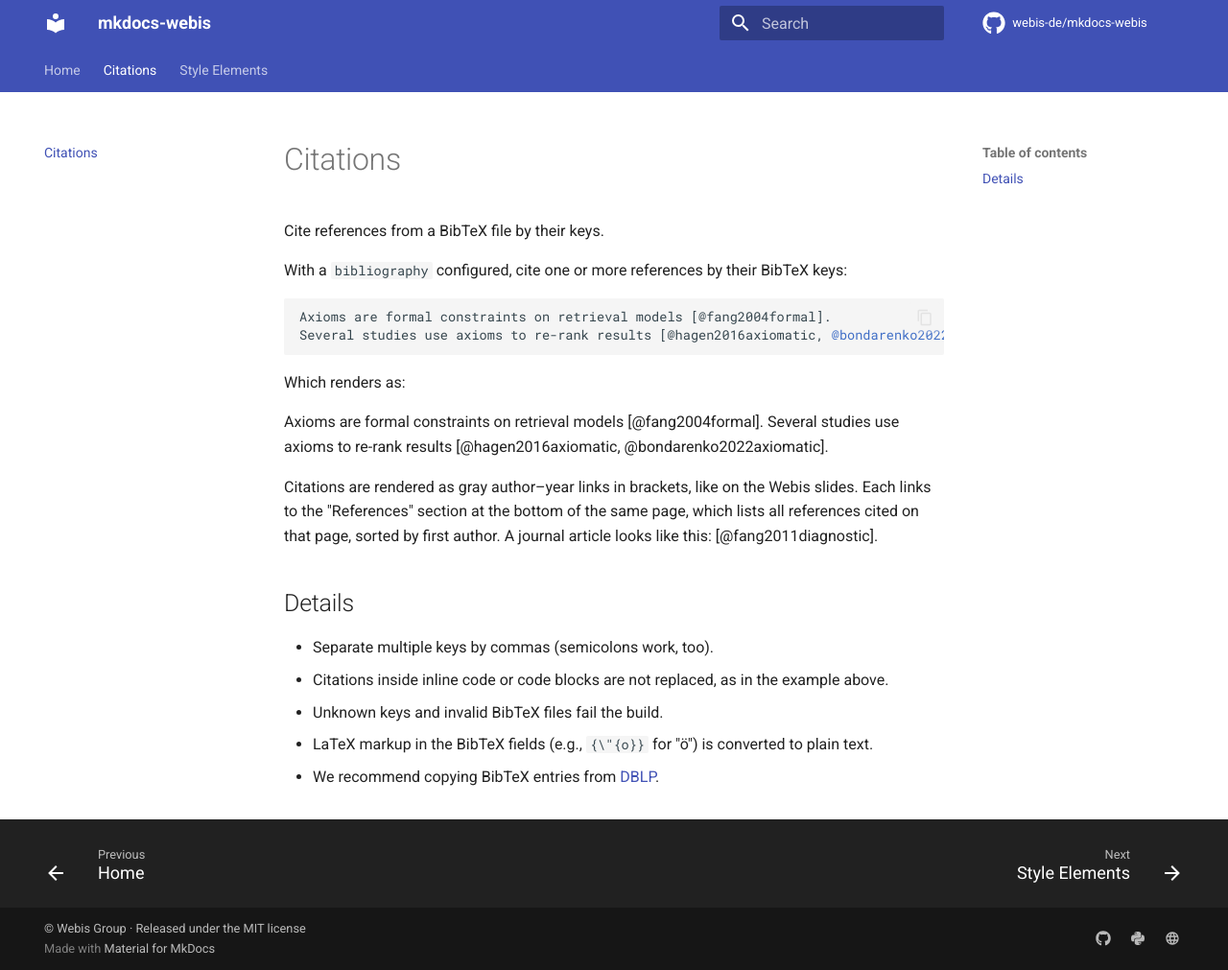
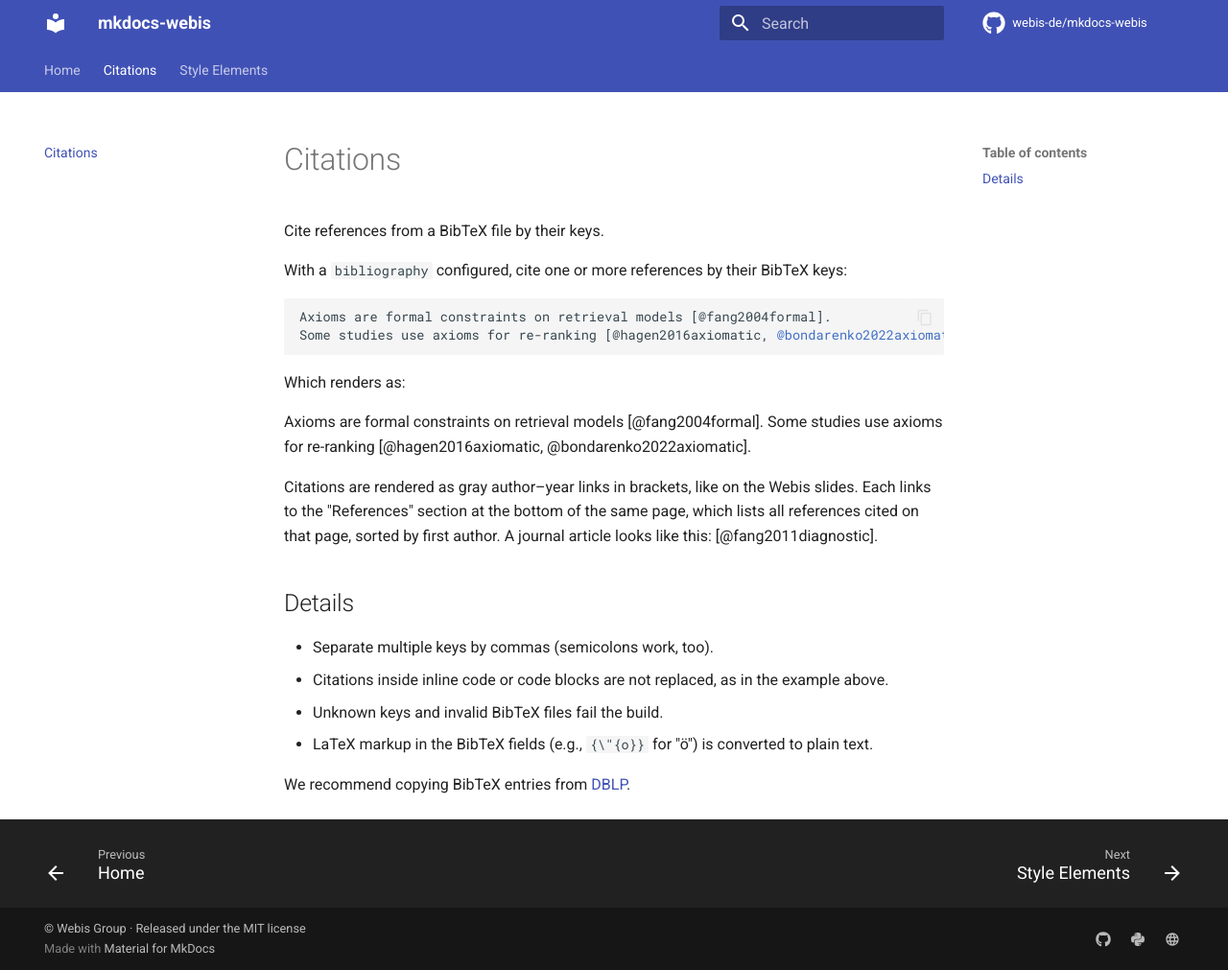
Before and after one commit to webis-de/mkdocs-webis, an MkDocs documentation site: the page built from docs/citations.md, in a window 1280 px wide and 1011 px high. Shown: the whole window at 96% size. Built offline with MkDocs 1.6.1 and Material for MkDocs 9.7.7, drawn with Linux system fonts in a browser that asks for light colours; comment, search, counter and statistics services are not loaded.

Commit message:
Imporve documentation

````diff
--- a/docs/citations.md
+++ b/docs/citations.md
@@ -6,13 +6,13 @@ With a `bibliography` configured, cite one or more references by their BibTeX ke
 
 ```markdown
 Axioms are formal constraints on retrieval models [@fang2004formal].
-Several studies use axioms to re-rank results [@hagen2016axiomatic, @bondarenko2022axiomatic].
+Some studies use axioms for re-ranking [@hagen2016axiomatic, @bondarenko2022axiomatic].
 ```
 
 Which renders as:
 
 Axioms are formal constraints on retrieval models [@fang2004formal].
-Several studies use axioms to re-rank results [@hagen2016axiomatic, @bondarenko2022axiomatic].
+Some studies use axioms for re-ranking [@hagen2016axiomatic, @bondarenko2022axiomatic].
 
 Citations are rendered as gray author–year links in brackets, like on the Webis slides.
 Each links to the "References" section at the bottom of the same page, which lists all references cited on that page, sorted by first author.
@@ -24,5 +24,5 @@ A journal article looks like this: [@fang2011diagnostic].
 - Citations inside inline code or code blocks are not replaced, as in the example above.
 - Unknown keys and invalid BibTeX files fail the build.
 - LaTeX markup in the BibTeX fields (e.g., `{\"{o}}` for "ö") is converted to plain text.
--
+
 We recommend copying BibTeX entries from [DBLP](https://dblp.org/).
````
Also changed, not shown: README.md (+2 -4 lines), docs/index.md (+1 -1 lines).
